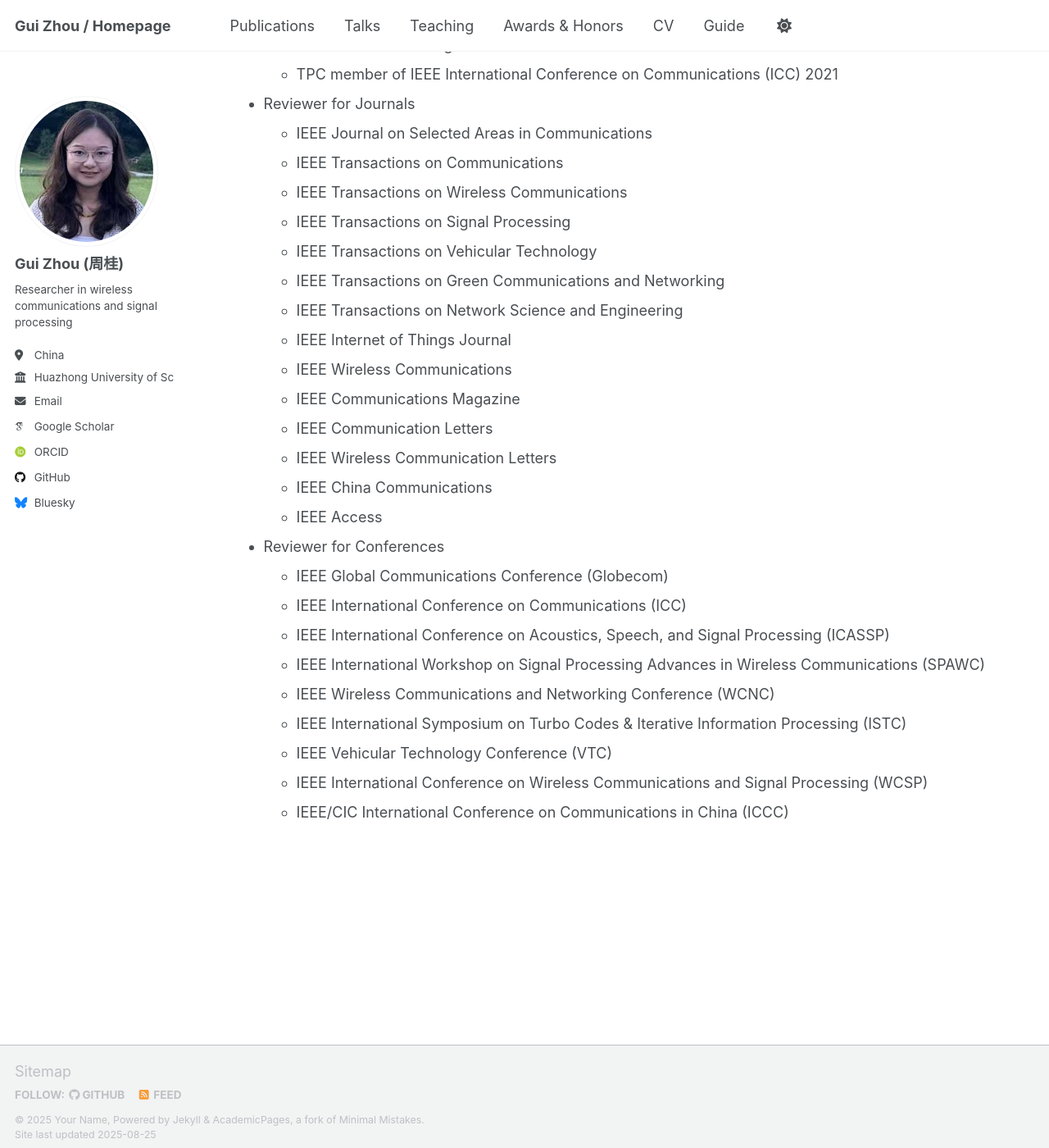
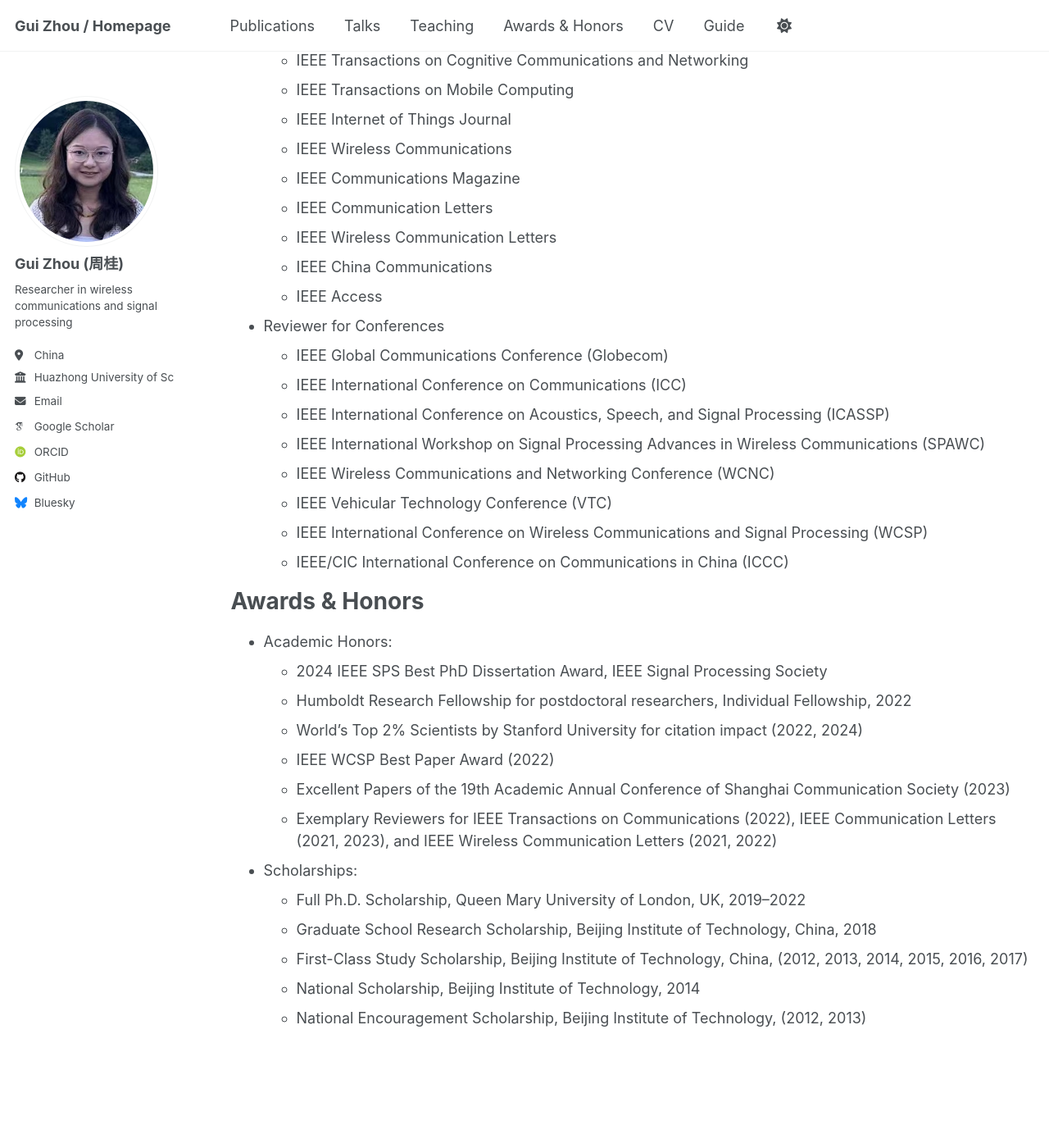
Before and after one commit to GuiZhou1992/GuiZhou, a Jekyll site: the page built from _pages/cv.md, in a window 1280 px wide and 1400 px high, scrolled down 2683 px. Shown: the whole window at 82% size. Built offline with Jekyll 4.4.1, drawn with Linux system fonts in a browser that asks for light colours; some web fonts are replaced; a script that is not in the unit is left out; some of the changed text lies outside the part shown.

Commit message:
Update cv.md

```diff
--- a/_pages/cv.md
+++ b/_pages/cv.md
@@ -40,9 +40,7 @@ Work experience
 
 Publications
 ======
-  <ul>{% for post in site.publications reversed %}
-    {% include archive-single-cv.html %}
-  {% endfor %}</ul>
+  [Google Scholar Profile for Gui](https://scholar.google.com/citations?user=PMLUoekAAAAJ&hl=en)
 
 Talks
 ======
@@ -77,13 +75,16 @@ Professional Activities
 * Conference Technical Program Committee
   * TPC member of IEEE International Conference on Communications (ICC) 2021
 * Reviewer for Journals
+  * Proceedings of the IEEE
   * IEEE Journal on Selected Areas in Communications
+  * IEEE Journal on Selected Topics in Signal Processing
+  * IEEE Transactions on Signal Processing
   * IEEE Transactions on Communications
   * IEEE Transactions on Wireless Communications
-  * IEEE Transactions on Signal Processing
   * IEEE Transactions on Vehicular Technology
   * IEEE Transactions on Green Communications and Networking
-  * IEEE Transactions on Network Science and Engineering
+  * IEEE Transactions on Cognitive Communications and Networking
+  * IEEE Transactions on Mobile Computing
   * IEEE Internet of Things Journal
   * IEEE Wireless Communications
   * IEEE Communications Magazine
@@ -97,7 +98,23 @@ Professional Activities
   * IEEE International Conference on Acoustics, Speech, and Signal Processing (ICASSP)
   * IEEE International Workshop on Signal Processing Advances in Wireless Communications (SPAWC)
   * IEEE Wireless Communications and Networking Conference (WCNC)
-  * IEEE International Symposium on Turbo Codes & Iterative Information Processing (ISTC)
   * IEEE Vehicular Technology Conference (VTC)
   * IEEE International Conference on Wireless Communications and Signal Processing (WCSP)
   * IEEE/CIC International Conference on Communications in China (ICCC)
+
+Awards & Honors
+======
+* Academic Honors:
+  * 2024 IEEE SPS Best PhD Dissertation Award, IEEE Signal Processing Society
+  * Humboldt Research Fellowship for postdoctoral researchers, Individual Fellowship, 2022
+  * World's Top 2% Scientists by Stanford University for citation impact (2022, 2024)
+  * IEEE WCSP Best Paper Award (2022)
+  * Excellent Papers of the 19th Academic Annual Conference of Shanghai Communication Society (2023)
+  * Exemplary Reviewers for IEEE Transactions on Communications (2022), IEEE Communication Letters (2021, 2023), and IEEE Wireless Communication Letters (2021, 2022)
+
+* Scholarships:
+  * Full Ph.D. Scholarship, Queen Mary University of London, UK, 2019–2022
+  * Graduate School Research Scholarship, Beijing Institute of Technology, China, 2018
+  * First-Class Study Scholarship, Beijing Institute of Technology, China, (2012, 2013, 2014, 2015, 2016, 2017)
+  * National Scholarship, Beijing Institute of Technology, 2014
+  * National Encouragement Scholarship, Beijing Institute of Technology, (2012, 2013)
```
